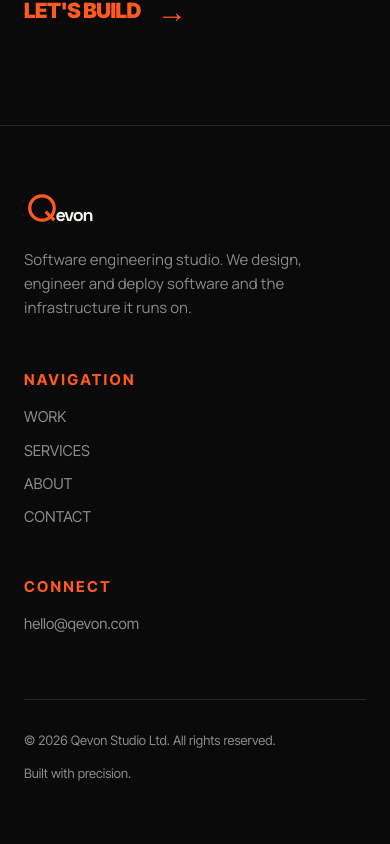
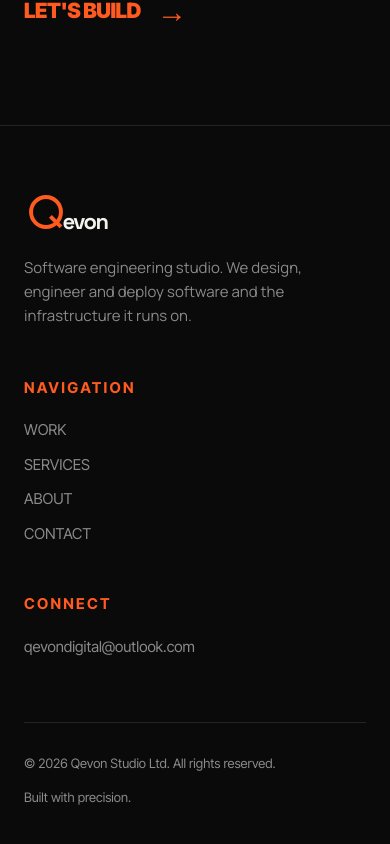
Before and after one commit to Qevon-Digital/qevon-digital-studio, a React (Vite) app: page / in a window 390 px wide. Shown: the part 4929-5773 px from the top of the page. Built offline with nearby package versions, Linux system fonts and the light colour scheme; the HTML template or start-up script is replaced by a standard one.

Commit message:
Refine footer, navigation hover states, and contact details

```diff
--- a/src/components/ErrorBoundary.tsx
+++ b/src/components/ErrorBoundary.tsx
@@ -63,8 +63,8 @@ export function ErrorScreen({ message }: { message?: string }) {
           <p className="text-base leading-relaxed mb-8" style={{ color: 'var(--muted)' }}>
             An error stopped this page rendering. Reloading usually fixes it. If it doesn't,
             tell us at{' '}
-            <a href="mailto:hello@qevon.com" style={{ color: 'var(--accent-text)' }}>
-              hello@qevon.com
+            <a href="mailto:qevondigital@outlook.com" style={{ color: 'var(--accent-text)' }}>
+              qevondigital@outlook.com
             </a>{' '}
             and we'll look at it.
           </p>
--- a/src/components/Layout.tsx
+++ b/src/components/Layout.tsx
@@ -21,7 +21,7 @@ const navLinks = [
  *
  * These were previously hardcoded `href="#"` anchors, which reload the page
  * when clicked. A dead link in the footer reads as an unfinished site, so the
- * rule here is: no URL, no link. hello@qevon.com is rendered separately and
+ * rule here is: no URL, no link. qevondigital@outlook.com is rendered separately and
  * always shows.
  */
 const socialLinks = [
@@ -109,7 +109,7 @@ export default function Layout() {
               <Link
                 key={link.href}
                 to={link.href}
-                className={`nav-link text-xs font-medium tracking-[0.15em] ${location.pathname === link.href ? 'active' : ''}`}
+                className={`nav-link text-[13px] font-medium tracking-[0.15em] ${location.pathname === link.href ? 'active' : ''}`}
                 style={{ fontFamily: "'Inter Tight', sans-serif" }}
               >
                 {link.label}
@@ -212,18 +212,18 @@ export default function Layout() {
       {/* Footer */}
       <footer style={{ borderTop: '1px solid var(--border)' }} className="mt-0">
         <div className="max-w-[1440px] mx-auto px-6 lg:px-12 py-16">
-          <div className="grid grid-cols-1 md:grid-cols-4 gap-12 md:gap-8 mb-16">
+          <div className="grid grid-cols-1 md:grid-cols-4 gap-12 md:gap-8 lg:gap-12 mb-16">
             <div className="md:col-span-2">
               <div className="mb-4">
-                <Logo size={36} />
+                <Logo size={44} />
               </div>
-              <p className="text-sm leading-relaxed max-w-xs" style={{ color: 'var(--muted)' }}>
+              <p className="text-sm lg:text-base leading-relaxed max-w-sm" style={{ color: 'var(--muted)' }}>
                 Software engineering studio. We design, engineer and deploy software and the infrastructure it runs on.
               </p>
             </div>
             <div>
               <div
-                className="text-sm font-bold tracking-[0.15em] mb-4"
+                className="text-[15px] lg:text-base font-bold tracking-[0.15em] mb-5"
                 style={{ color: 'var(--accent-text)', fontFamily: "'Inter Tight', sans-serif" }}
               >
                 NAVIGATION
@@ -233,8 +233,8 @@ export default function Layout() {
                   <Link
                     key={link.href}
                     to={link.href}
-                    className="text-sm transition-colors hover:[color:var(--text)]"
-                    style={{ color: 'var(--muted)', fontFamily: "'Inter Tight', sans-serif" }}
+                    className="nav-link text-[15px] lg:text-base"
+                    style={{ fontFamily: "'Inter Tight', sans-serif" }}
                   >
                     {link.label}
                   </Link>
@@ -243,18 +243,18 @@ export default function Layout() {
             </div>
             <div>
               <div
-                className="text-sm font-bold tracking-[0.15em] mb-4"
+                className="text-[15px] lg:text-base font-bold tracking-[0.15em] mb-5"
                 style={{ color: 'var(--accent-text)', fontFamily: "'Inter Tight', sans-serif" }}
               >
                 CONNECT
               </div>
               <div className="flex flex-col gap-3">
                 <a
-                  href="mailto:hello@qevon.com"
-                  className="text-sm transition-colors hover:[color:var(--text)]"
-                  style={{ color: 'var(--muted)', fontFamily: "'Inter Tight', sans-serif" }}
+                  href="mailto:qevondigital@outlook.com"
+                  className="nav-link text-[15px] lg:text-base"
+                  style={{ fontFamily: "'Inter Tight', sans-serif" }}
                 >
-                  hello@qevon.com
+                  qevondigital@outlook.com
                 </a>
                 {socialLinks.map((link) => (
                   <a
@@ -262,8 +262,8 @@ export default function Layout() {
                     href={link.url}
                     target="_blank"
                     rel="noreferrer noopener"
-                    className="text-sm transition-colors hover:[color:var(--text)]"
-                    style={{ color: 'var(--muted)', fontFamily: "'Inter Tight', sans-serif" }}
+                    className="nav-link text-[15px] lg:text-base"
+                    style={{ fontFamily: "'Inter Tight', sans-serif" }}
                   >
                     {link.label}
                   </a>
--- a/src/index.css
+++ b/src/index.css
@@ -141,7 +141,11 @@ body {
   color: var(--muted);
   transition: color 0.15s;
 }
-.nav-link:hover {
+/* :active as well as :hover — on touch devices hover either never fires or
+   sticks after the tap, so a press-state is what actually gives feedback
+   there. Same token, so pointer and touch land on the identical orange. */
+.nav-link:hover,
+.nav-link:active {
   color: var(--accent-hover);
 }
 .nav-link.active,
--- a/src/pages/Contact.tsx
+++ b/src/pages/Contact.tsx
@@ -24,7 +24,7 @@ export default function Contact() {
   // It shows the success state and discards the submission. Every enquiry
   // made through it is currently lost. Wire it to a form service (Web3Forms,
   // Formspree) or an API route BEFORE relying on it for real leads. Until
-  // then hello@qevon.com, shown alongside, is the only working route in.
+  // then qevondigital@outlook.com, shown alongside, is the only working route in.
   const handleSubmit = (e: React.FormEvent) => {
     e.preventDefault();
     setSent(true);
@@ -69,7 +69,7 @@ export default function Contact() {
               </p>
               <p className="text-sm" style={{ color: 'var(--muted)' }}>
                 In the meantime, reach us directly at{' '}
-                <a href="mailto:hello@qevon.com" style={{ color: 'var(--accent-text)' }}>hello@qevon.com</a>
+                <a href="mailto:qevondigital@outlook.com" style={{ color: 'var(--accent-text)' }}>qevondigital@outlook.com</a>
               </p>
             </div>
           </motion.div>
@@ -105,8 +105,8 @@ export default function Contact() {
               <div className="space-y-8">
                 <div>
                   <div className="text-xs font-semibold tracking-[0.15em] mb-2" style={labelStyle}>EMAIL</div>
-                  <a href="mailto:hello@qevon.com" className="text-base transition-colors hover:[color:var(--text)]" style={{ color: 'var(--muted)' }}>
-                    hello@qevon.com
+                  <a href="mailto:qevondigital@outlook.com" className="nav-link text-base">
+                    qevondigital@outlook.com
                   </a>
                 </div>
                 <div>
```
Also changed, not shown: .figma/make/site.json, public/robots.txt, 1 other file (tests, documents, lock files or other folders).
